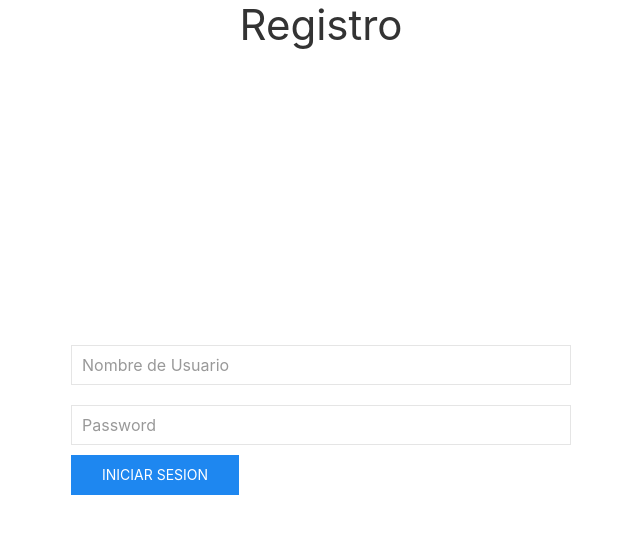
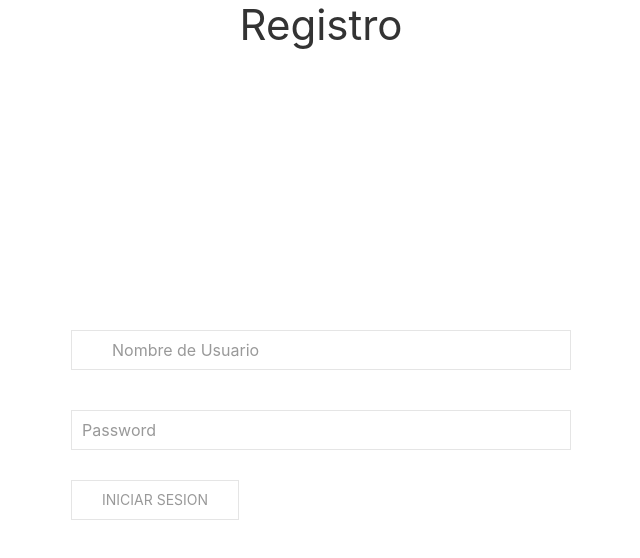
Before and after one commit to CHINOBv/chat-app, a React (Create React App) app in the folder client/: page /login in a window 1280 px wide. Shown: the top 558 px of the page, without its empty margins (319-959 px from the left). Built offline with nearby package versions, Linux system fonts and the light colour scheme.

Commit message:
termine el componente Login y guarde el Token en el LS

```diff
--- a/client/src/components/auth/Login.jsx
+++ b/client/src/components/auth/Login.jsx
@@ -4,13 +4,72 @@ import { AUTH_USER } from '../../mutations';
 
 import Error from '../alertas/Error.jsx';
 
+const initState = {
+	username: "",
+	password: "",
+	error: ""
+};
+
 export class Login extends React.Component {
+	state={
+		...initState
+	}
+
+	updateState = (e) => {
+		const { name, value } = e.target;
+
+		this.setState({
+			[name]: value
+		})
+	}
+
+	clearState = () => {
+		this.setState({
+			...initState
+		})
+	}
+
+	validForm = () => {
+		const { username, password } = this.state;
+		const noValid = !username.trim() || !password.trim();
+		return noValid;
+	}
+
+	InitSession = ( e, authUser ) => {
+		e.preventDefault();
+
+		authUser().then( async({ data }) => {
+			localStorage.setItem("token", data.authUser.token);
+
+			await this.props.refetch();
+			this.clearState();
+			setTimeout( () => {
+				this.props.history.push("/");
+			}, 2000)
+		}).catch( error => this.setState({error}) )
+	}
+
 	render() {
+		const { username, password, error } = this.state;
 		return (
 			<Fragment>
 				<h1 className="uk-position-top-center uk-margin">Registro</h1>
 				<div className="uk-container uk-position-center uk-padding uk-margin">
-					<form className="uk-form uk-form-width-large">
+					{ error && <Error error={error}/> }
+					<Mutation
+						mutation={AUTH_USER}
+						variables={{ username, password }}
+						>
+						{(authUser, { loading, error, data }) => {
+
+							return (
+							        <form
+							        	className="uk-form uk-form-width-large"
+							        	onSubmit={ e => this.InitSession( e, authUser )}
+							        	>
+								  	<div className="uk-margin">
+								        <div className="uk-inline">
+								            <span className="uk-form-icon" uk-icon="icon: user"></span>
 											<input
 												type="text"
 												name="username"
@@ -18,6 +77,11 @@ export class Login extends React.Component {
 												className="uk-input uk-margin-small uk-form-width-large"
 												onChange={this.updateState}
 											/>
+										</div>
+									</div>
+									<div className="uk-margin">
+								        <div className="uk-inline">
+								            <span className="uk-form-icon uk-form-icon-flip" uk-icon="icon: lock"></span>
 											<input
 												type="password"
 												name="password"
@@ -25,10 +89,16 @@ export class Login extends React.Component {
 												className="uk-input uk-margin-small uk-form-width-large"
 												onChange={this.updateState}
 											/>
+										</div>
+									</div>
 									<button
+										disabled={this.validForm()}
 										className="uk-button uk-button-primary"
 										>Iniciar Sesion</button>
 								</form>
+							)
+						}}
+					</Mutation>
 				</div>
 			</Fragment>
 		)
--- a/client/src/index.js
+++ b/client/src/index.js
@@ -13,8 +13,17 @@ import ApolloClient, { InMemoryCache } from 'apollo-boost';
 
 const client = new ApolloClient({
 	uri: "http://localhost:4000",
+
 	fetchOptions: {
 		credentials: 'include'
+	},
+	request: operation => {
+		const token = localStorage.getItem('token');
+		operation.setContext({
+			headers:{
+				authorization: token
+			}
+		});
 	},
 
 	cache: new InMemoryCache({
@@ -41,4 +50,4 @@ ReactDOM.render(
 // If you want your app to work offline and load faster, you can change
 // unregister() to register() below. Note this comes with some pitfalls.
 // Learn more about service workers: https://bit.ly/CRA-PWA
-serviceWorker.unregister();
+serviceWorker.register();
```
Lines whose indentation alone changed are shown as unchanged.
